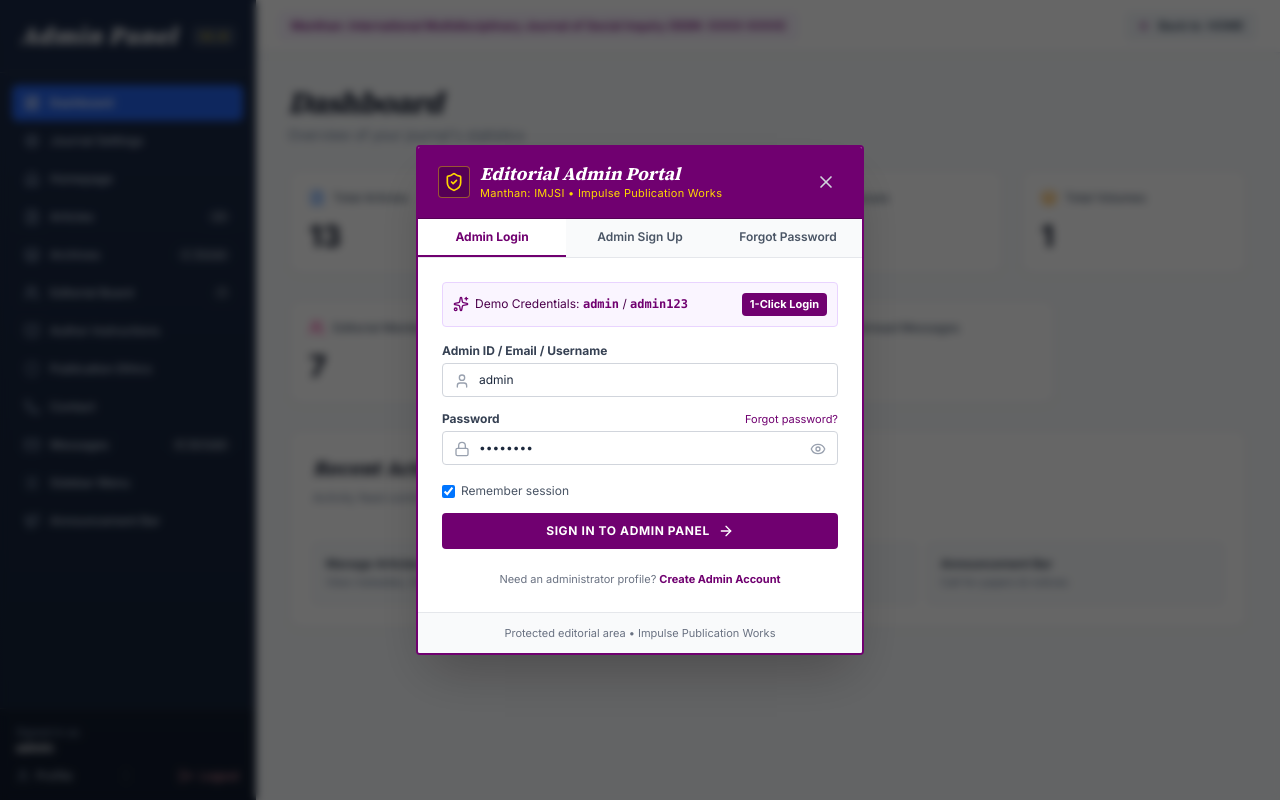
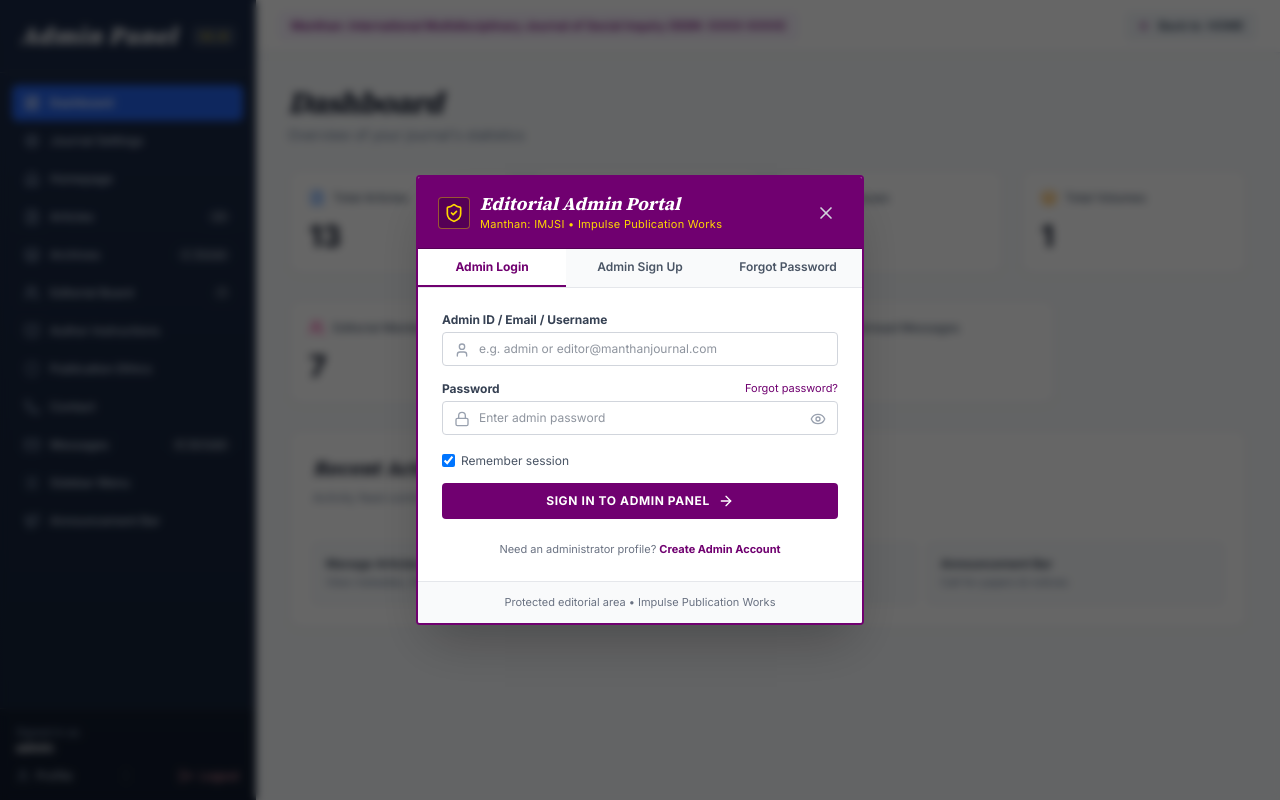
Before and after one commit to manthaninternational2025-maker/architect-web-main, a Next.js app: page /admin in a window 1280 px wide. Built offline with nearby package versions, Linux system fonts and the light colour scheme.

Commit message:
Change Impact Factor to xxxx* and remove Demo Credentials 1-Click Login banner

```diff
--- a/app/admin/page.tsx
+++ b/app/admin/page.tsx
@@ -74,7 +74,7 @@
     email: companyInfo.email,
     address: companyInfo.address,
     website: "https://impulseresearchwork.com",
-    impactFactor: "6.345*",
+    impactFactor: "xxxx*",
   });
 
   // Announcement Bar Form State
--- a/components/auth/AdminAuthModal.tsx
+++ b/components/auth/AdminAuthModal.tsx
@@ -15,7 +15,6 @@
   AlertCircle,
   Eye,
   EyeOff,
-  Sparkles,
 } from "lucide-react";
 
 export function AdminAuthModal() {
@@ -31,8 +30,8 @@
   } = useAdminAuth();
 
   // Login Form State
-  const [loginIdentifier, setLoginIdentifier] = useState("admin");
-  const [loginPassword, setLoginPassword] = useState("admin123");
+  const [loginIdentifier, setLoginIdentifier] = useState("");
+  const [loginPassword, setLoginPassword] = useState("");
   const [showPassword, setShowPassword] = useState(false);
 
   // Signup Form State
@@ -120,21 +119,7 @@
     }
   };
 
-  const handleQuickDemo = async () => {
-    setLoginIdentifier("admin");
-    setLoginPassword("admin123");
-    resetFeedback();
-    setLoading(true);
-    const res = await login("admin", "admin123");
-    setLoading(false);
-    if (res.success) {
-      setSuccessMsg("Demo credentials accepted! Entering Admin Panel...");
-      setTimeout(() => {
-        closeAuthModal();
-        router.push("/admin");
-      }, 600);
-    }
-  };
+
 
   return (
     <div
@@ -217,24 +202,7 @@
 
         {/* Modal Body */}
         <div className="p-5 sm:p-6 space-y-4">
-          {/* Quick Demo Helper Banner */}
-          {authModalView === "login" && (
-            <div className="bg-purple-50 border border-purple-200 rounded p-2.5 flex items-center justify-between text-xs">
-              <div className="flex items-center gap-1.5 text-purple-900">
-                <Sparkles className="w-4 h-4 text-[#700070] shrink-0" />
-                <span>
-                  Demo Credentials: <strong className="font-mono text-[#700070]">admin</strong> / <strong className="font-mono text-[#700070]">admin123</strong>
-                </span>
-              </div>
-              <button
-                type="button"
-                onClick={handleQuickDemo}
-                className="bg-[#700070] hover:bg-[#550055] text-white text-[11px] font-bold px-2 py-1 rounded transition-colors shrink-0"
-              >
-                1-Click Login
-              </button>
-            </div>
-          )}
+
 
           {/* Feedback Alerts */}
           {errorMsg && (
--- a/components/layout/Sidebar.tsx
+++ b/components/layout/Sidebar.tsx
@@ -128,7 +128,7 @@
          ------------------------------------------------------------- */}
       <div className="bg-white border border-[#CCCCCC] p-2 text-center">
         <span className="text-[#700070] font-bold text-xs sm:text-sm">
-          Impact Factor: 6.345*
+          Impact Factor: xxxx*
         </span>
       </div>
 
```
